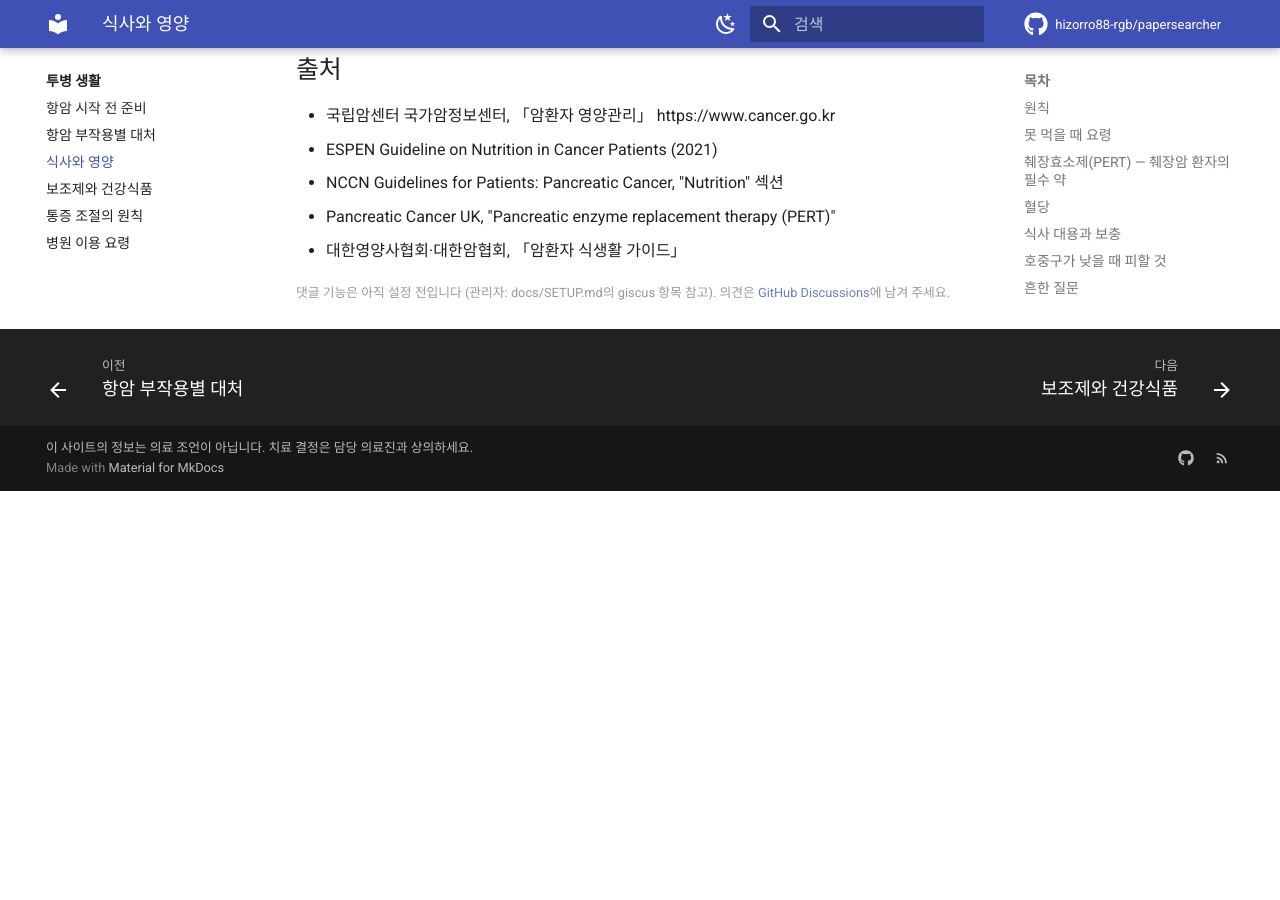
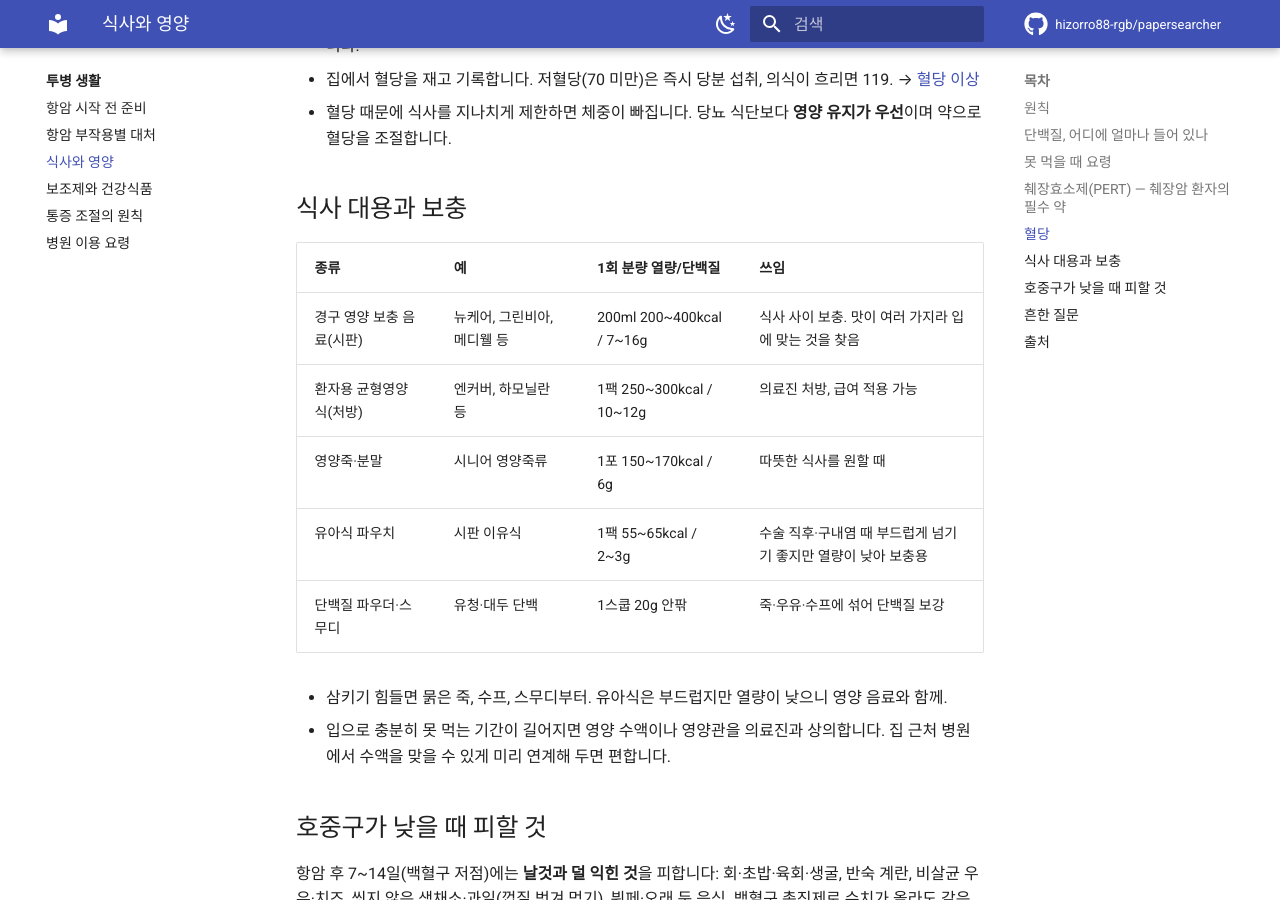
Before and after one commit to hizorro88-rgb/papersearcher, an MkDocs documentation site: the page built from docs/guides/living/nutrition.md, in a window 1280 px wide and 900 px high, scrolled down 2477 px. Built offline with MkDocs 1.6.1 and Material for MkDocs 9.7.7, drawn with Linux system fonts in a browser that asks for light colours; comment, search, counter and statistics services are not loaded; before the commit the page ends 2968 px from its top, so only the background shows below that; some of the changed text lies outside the part shown.

```diff
--- a/docs/guides/living/nutrition.md
+++ b/docs/guides/living/nutrition.md
@@ -18,6 +18,27 @@ comments: true
 - **부드럽고 담백하게**: 튀김·매운 것·너무 기름진 것은 소화가 힘들 수 있지만, 먹히는 것이 우선입니다.
 - **수분**: 하루 1.5~2L. 설사·구토가 있으면 전해질 음료.
 - **술은 피하고** 카페인은 줄입니다.
+
+## 단백질, 어디에 얼마나 들어 있나
+
+하루 목표(체중 60kg 기준 약 70~90g)를 채우려면 끼니마다 20g 안팎이 필요합니다. 대략적인 함량입니다.
+
+| 음식 (조리 후) | 1회 분량 | 단백질 |
+|---|---|---|
+| 닭가슴살 | 100g | 23g |
+| 소고기 안심 | 100g | 20g |
+| 돼지고기 안심 | 100g | 22g |
+| 고등어·연어·갈치 | 100g | 20g |
+| 새우·오징어·문어 | 100g | 18~20g |
+| 계란 | 1개(50g) | 6g |
+| 두부 | 1/3모(100g) | 8g |
+| 검은콩·병아리콩(삶은 것) | 100g | 9~10g |
+| 우유·두유 | 200ml | 6g |
+| 그릭요거트 | 100g | 9g |
+| 치즈 | 1장(20g) | 4g |
+| 경구 영양 보충 음료 | 200ml 1팩 | 7~12g |
+
+(국가표준식품성분표 기준 근사치. 제품은 라벨을 확인하세요.)
 
 ## 못 먹을 때 요령
 
@@ -46,8 +67,15 @@ comments: true
 
 ## 식사 대용과 보충
 
-- 경구 영양 보충 음료(뉴케어, 그린비아, 메디웰 등 시판 제품, 처방용 엔커버·하모닐란)는 한 팩에 200~400kcal와 단백질 8~20g. 식사 사이에 조금씩.
-- 삼키기 힘들면 묽은 죽, 유아식, 수프, 스무디(단백질 파우더 추가).
+| 종류 | 예 | 1회 분량 열량/단백질 | 쓰임 |
+|---|---|---|---|
+| 경구 영양 보충 음료(시판) | 뉴케어, 그린비아, 메디웰 등 | 200ml 200~400kcal / 7~16g | 식사 사이 보충. 맛이 여러 가지라 입에 맞는 것을 찾음 |
+| 환자용 균형영양식(처방) | 엔커버, 하모닐란 등 | 1팩 250~300kcal / 10~12g | 의료진 처방, 급여 적용 가능 |
+| 영양죽·분말 | 시니어 영양죽류 | 1포 150~170kcal / 6g | 따뜻한 식사를 원할 때 |
+| 유아식 파우치 | 시판 이유식 | 1팩 55~65kcal / 2~3g | 수술 직후·구내염 때 부드럽게 넘기기 좋지만 열량이 낮아 보충용 |
+| 단백질 파우더·스무디 | 유청·대두 단백 | 1스쿱 20g 안팎 | 죽·우유·수프에 섞어 단백질 보강 |
+
+- 삼키기 힘들면 묽은 죽, 수프, 스무디부터. 유아식은 부드럽지만 열량이 낮으니 영양 음료와 함께.
 - 입으로 충분히 못 먹는 기간이 길어지면 영양 수액이나 영양관을 의료진과 상의합니다. 집 근처 병원에서 수액을 맞을 수 있게 미리 연계해 두면 편합니다.
 
 ## 호중구가 낮을 때 피할 것
```
Also changed, not shown: docs/guides/emergency/index.md (+16 -0 lines), docs/guides/living/side-effects.md (+16 -0 lines).
